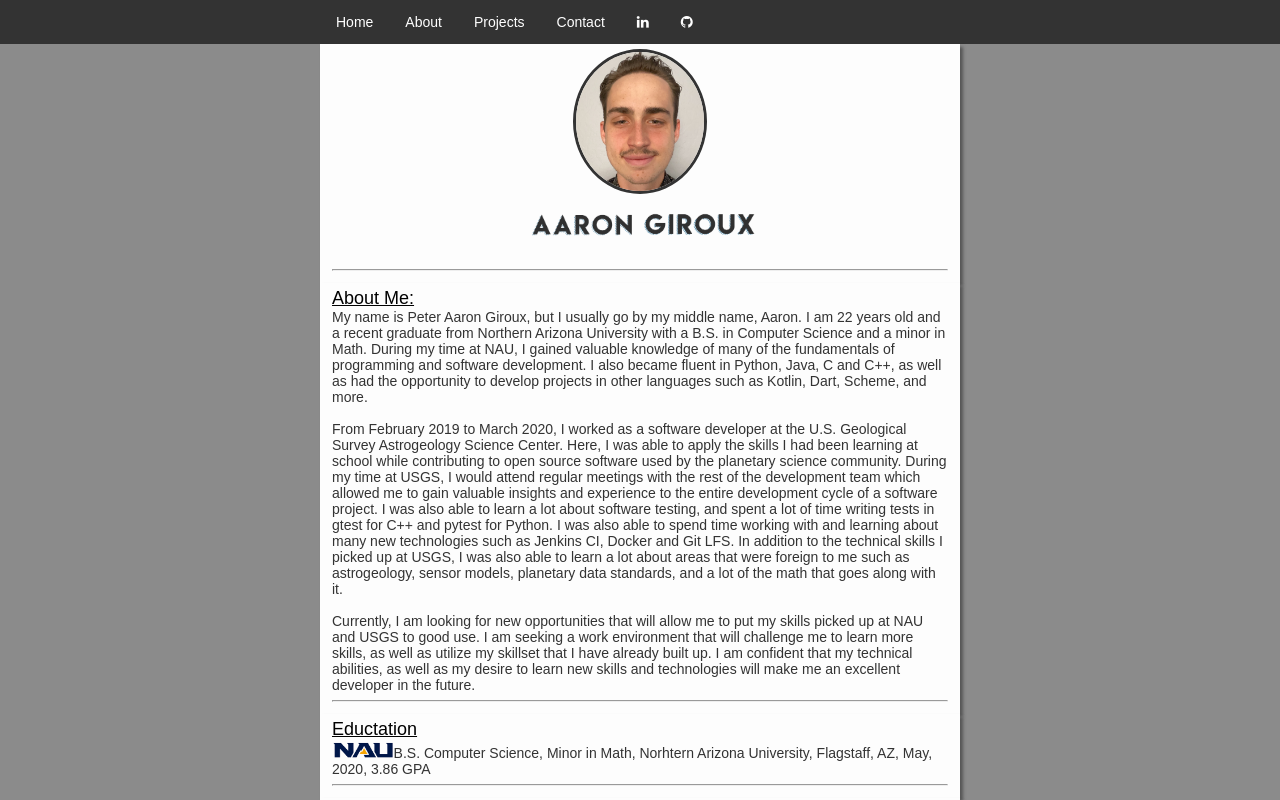
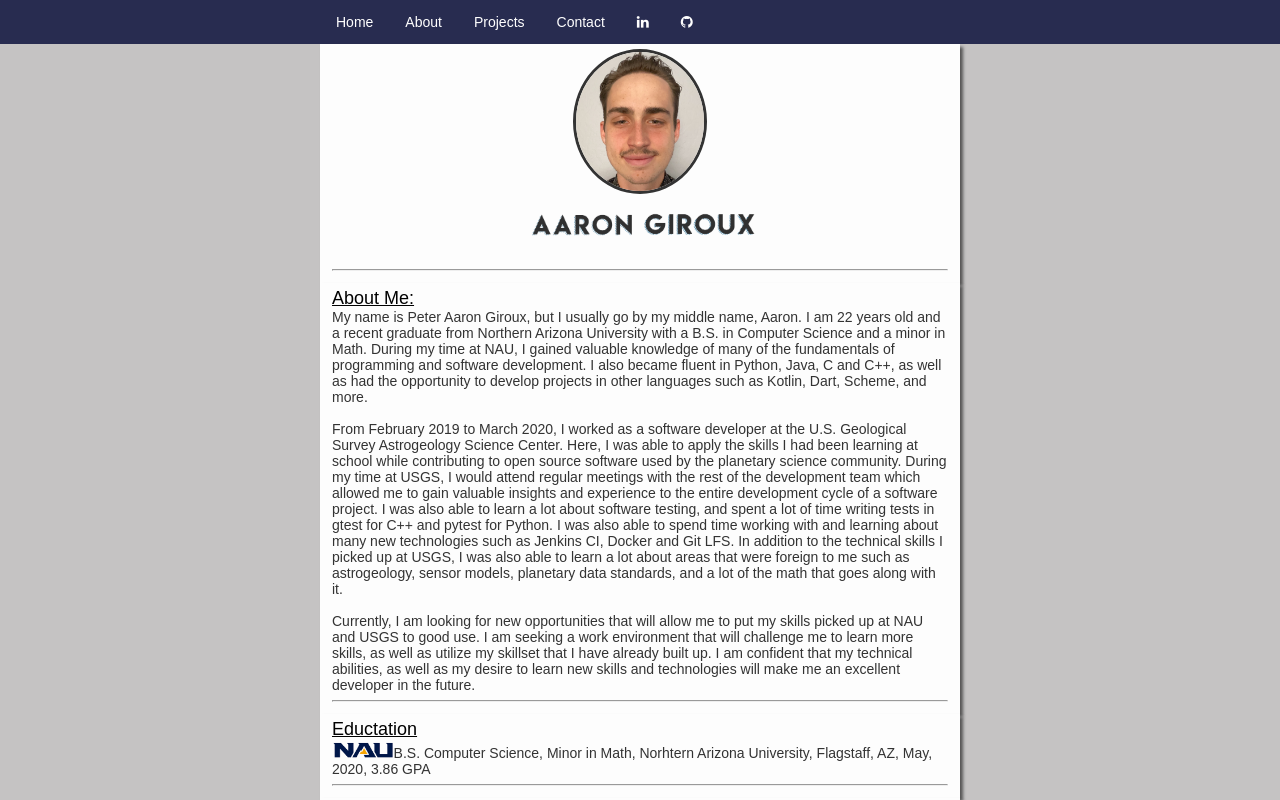
Before and after one commit to paarongiroux/portfolioWebsite, a React (Create React App) app: page / in a window 1280 px wide. Shown: the top 800 px of the page. Built offline with nearby package versions, Linux system fonts and the light colour scheme.

Commit message:
changes to lighter color scheme

```diff
--- a/src/NavBar.css
+++ b/src/NavBar.css
@@ -4,7 +4,7 @@
     margin: 0;
     padding: 0;
     overflow: hidden;
-    background-color: #333;
+    background-color: rgb(40, 44, 80);
   }
 
 .navli {
@@ -20,11 +20,11 @@ li a {
 }
 
 li a:hover {
-    background-color: #111;
+    background-color: rgb(28, 31, 56);
 }
 
 .padded {
     margin: 0px 0%;
     padding: 0px 25%;
-    background-color: #333;
+    background-color: rgb(40, 44, 80);
 }
--- a/src/index.css
+++ b/src/index.css
@@ -2,7 +2,7 @@ body {
     margin:0;
     padding: 0;
     font: 14px "Century Gothic", Futura, sans-serif;
-    background-color:#8b8b8b;
+    background-color:#c5c3c3;
 }
 
 .title {
```
